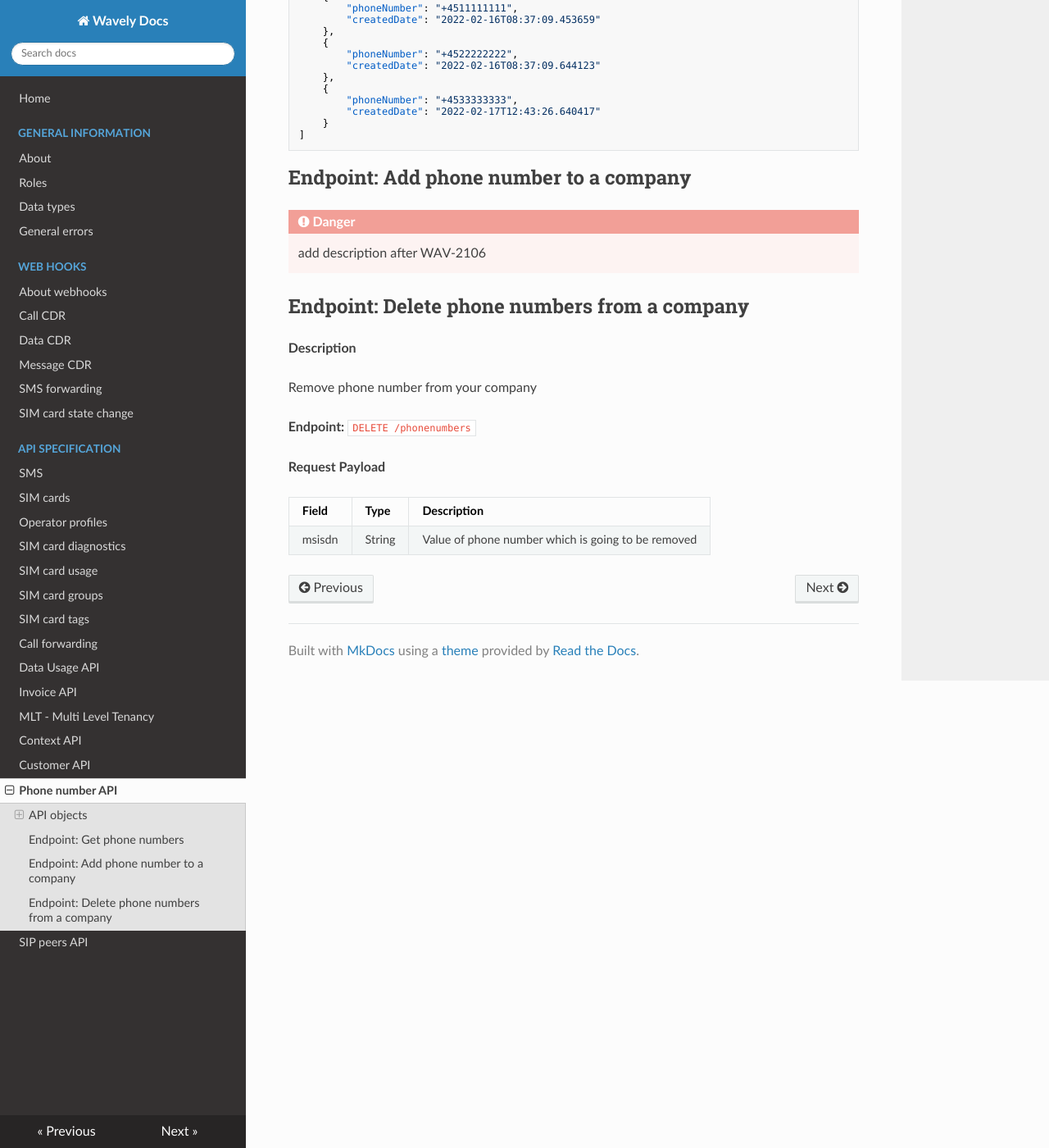
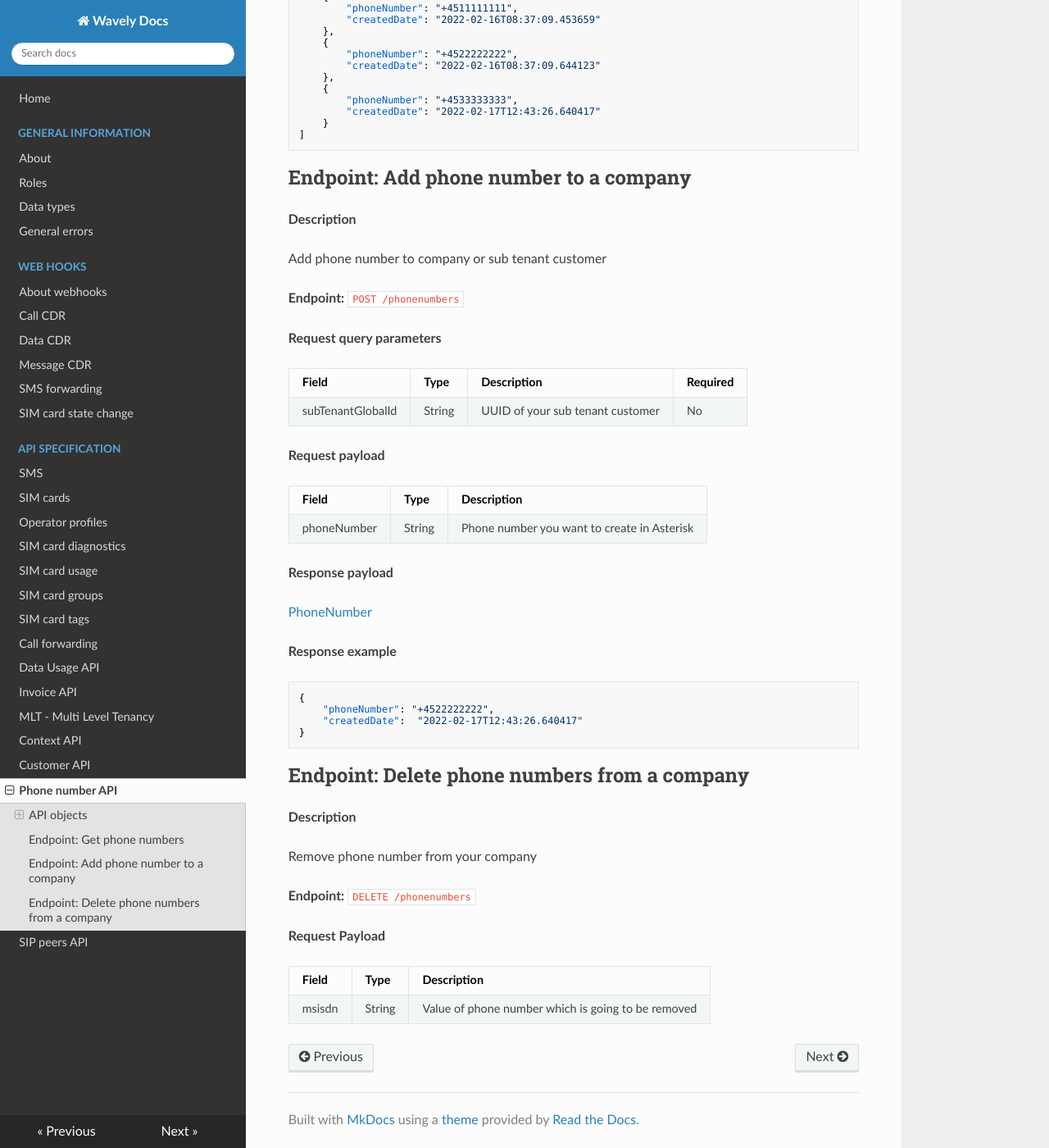
Before and after one commit to Wavelyio/wavely-docs, an MkDocs documentation site: the page built from docs/api/phone-numbers-api.md, in a window 1280 px wide and 1400 px high, scrolled down 947 px. Shown: the whole window at 82% size. Built offline with MkDocs 1.6.1, drawn with Linux system fonts in a browser that asks for light colours; nearby versions of some CDN libraries; old or Windows-style settings are respelled for this version of MkDocs.

Commit message:
(WAV-2164) add description of create number for company

````diff
--- a/docs/api/phone-numbers-api.md
+++ b/docs/api/phone-numbers-api.md
@@ -49,8 +49,36 @@ List([PhoneNumber](/api/phone-numbers-api/#phonenumber))
 
 ## Endpoint: Add phone number to a company
 
-!!!danger
-    add description after WAV-2106
+**Description**
+
+Add phone number to company or sub tenant customer
+
+**Endpoint:** `POST /phonenumbers`
+
+**Request query parameters**
+
+| Field             | Type   | Description                      | Required |
+|-------------------|--------|----------------------------------|----------|
+| subTenantGlobalId | String | UUID of your sub tenant customer | No       |
+
+**Request payload**
+
+| Field       | Type   | Description                                 |
+|-------------|--------|---------------------------------------------|
+| phoneNumber | String | Phone number you want to create in Asterisk |
+
+**Response payload**
+
+[PhoneNumber](/api/phone-numbers-api/#phonenumber)
+
+**Response example**
+
+```
+{
+    "phoneNumber": "+4522222222",
+    "createdDate":  "2022-02-17T12:43:26.640417"
+}
+```
 
 ## Endpoint: Delete phone numbers from a company
 
````
